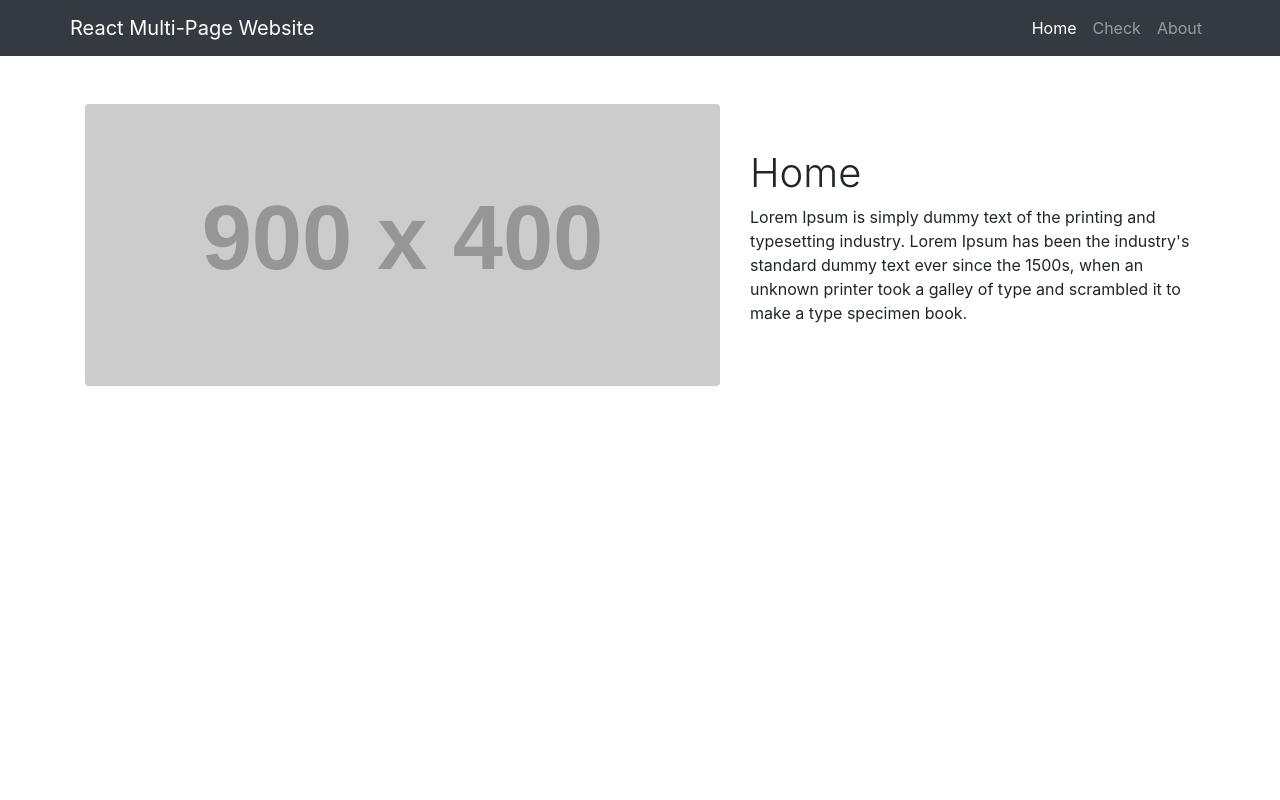
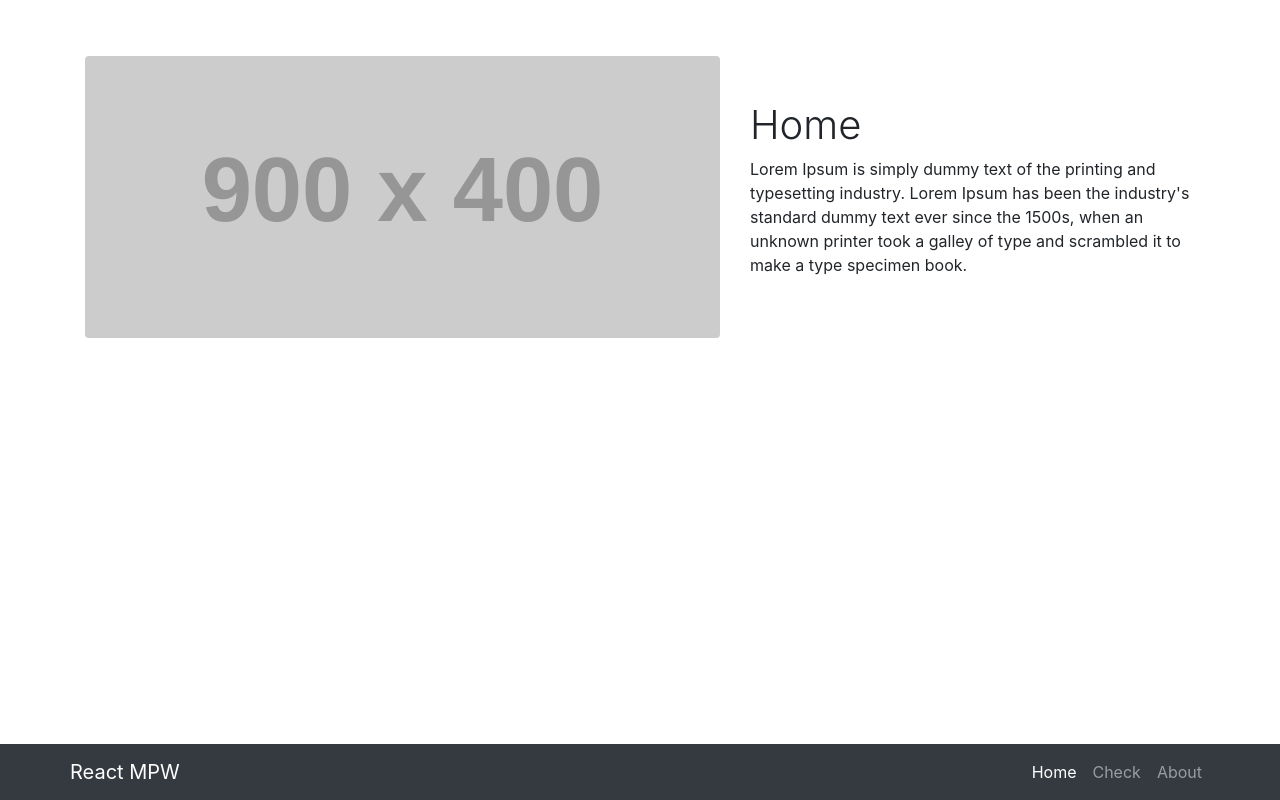
Before and after one commit to starwalker00/ticketh, a React (Create React App) app: page / in a window 1280 px wide. Built offline with nearby package versions, Linux system fonts and the light colour scheme.

Commit message:
app: navbar fixed bottom and no overlap

```diff
--- a/src/App.js
+++ b/src/App.js
@@ -4,7 +4,7 @@ import { BrowserRouter as Router, Route, Switch } from "react-router-dom";
 import { Navigation, Footer, Home, About, Check } from "./components";
 function App() {
   return (
-    <div className="App">
+    <div className="App d-flex p-2 flex-column align-self-center justify-content-center">
       <Router>
         <Navigation />
         <Switch>
--- a/src/components/Navigation.jsx
+++ b/src/components/Navigation.jsx
@@ -4,10 +4,10 @@ import { Link, withRouter } from "react-router-dom";
 function Navigation(props) {
   return (
     <div className="navigation">
-      <nav className="navbar navbar-expand navbar-dark bg-dark">
+      <nav className="navbar fixed-bottom navbar-expand navbar-dark bg-dark">
         <div className="container">
           <Link className="navbar-brand" to="/">
-            React Multi-Page Website
+            React MPW
           </Link>
 
           <div>
```
